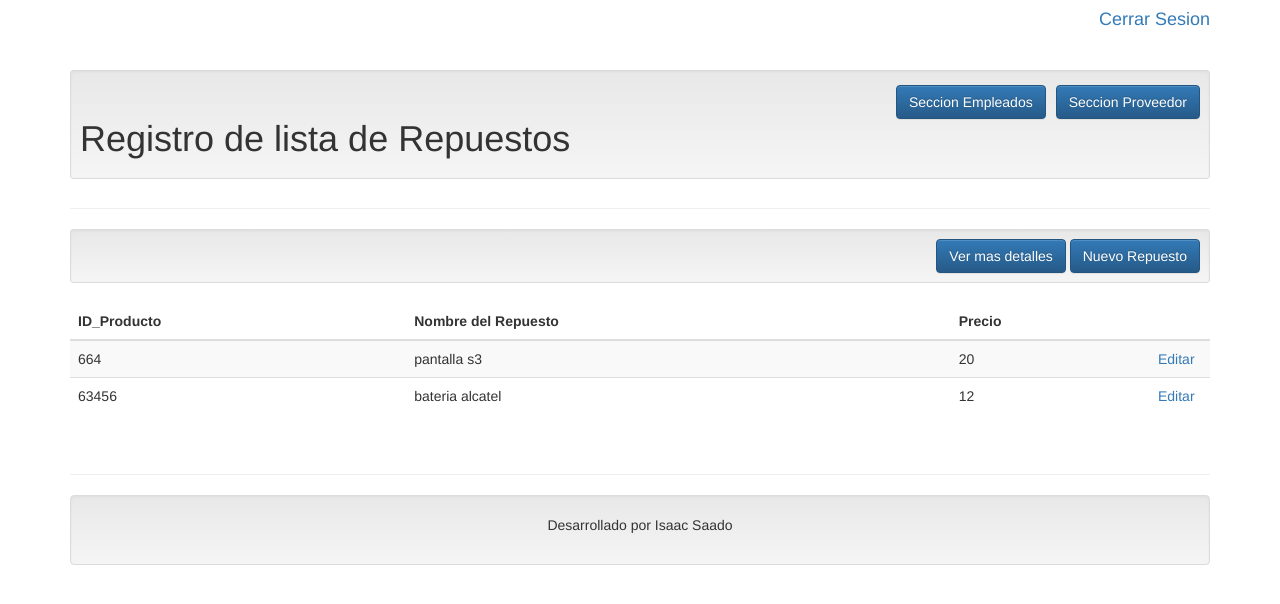
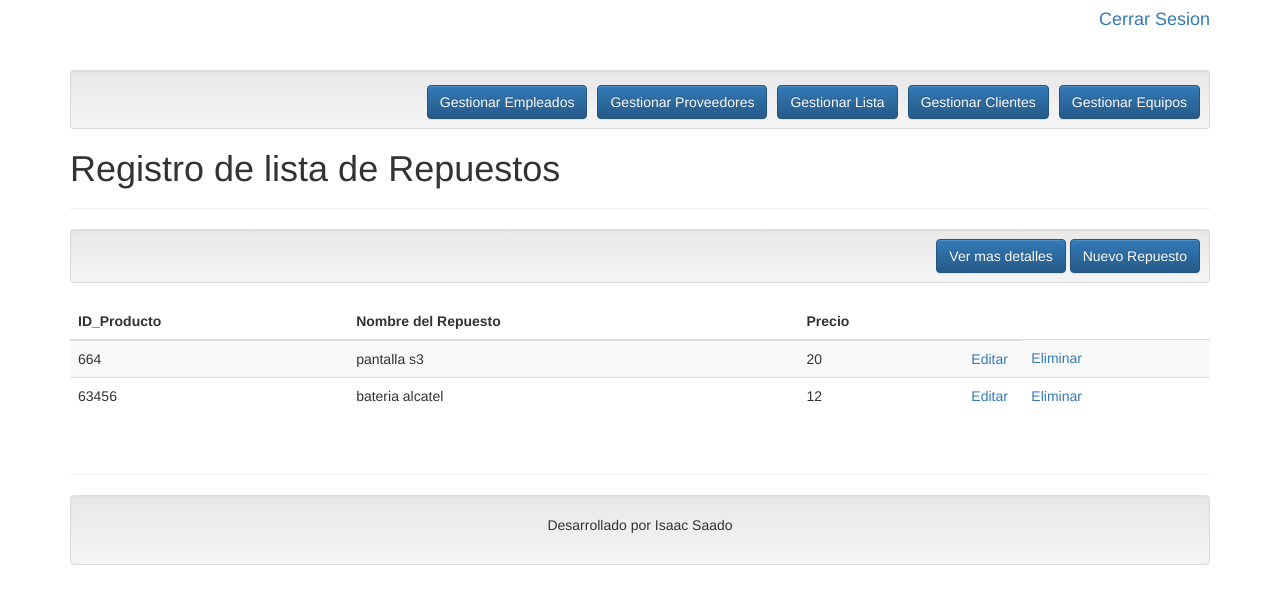
Before and after one commit to wolfis21/s_system, a PHP site: page /index.php?c=lista in a window 1280 px wide. Shown: the top 604 px of the page. Run offline with PHP 8.4, Linux system fonts and the light colour scheme; data comes from the database, SQL or seed files in the repository; data that the repository does not hold is empty; some libraries are stand-ins or nearby versions.

Commit message:
correcion

```diff
--- a/view/lista/lista.php
+++ b/view/lista/lista.php
@@ -2,10 +2,13 @@
 
 <h1 class="page-header">
     <div class="well well-sm text-right">
-    <a class="btn btn-primary" href="?c=Empleado&a=Index">Seccion Empleados</a>
-    <a class="btn btn-primary" href="?c=Proveedor&a=Index">Seccion Proveedor</a>
+        <a class="btn btn-primary" href="?c=Empleado&a=Index">Gestionar Empleados</a>
+        <a class="btn btn-primary" href="?c=Proveedor&a=Index">Gestionar Proveedores</a>
+        <a class="btn btn-primary" href="?c=Lista&a=Index">Gestionar Lista</a>
+        <a class="btn btn-primary" href="?c=Cliente&a=Index">Gestionar Clientes</a>
+        <a class="btn btn-primary" href="?c=Equipo&a=Index">Gestionar Equipos</a>
+    </div>
     <p align="left"> Registro de lista de Repuestos </p>
-</div>
 </h1>
 <div class="well well-sm text-right">
     <a class="btn btn-primary" href="?c=Lista&a=Mostrar">Ver mas detalles</a>
@@ -23,7 +26,7 @@
         </tr>
     </thead>
     <tbody>
-        <?php foreach($this->model->Listar() as $r): ?>
+        <?php foreach ($this->model->Listar() as $r) : ?>
             <tr>
                 <td><?php echo $r->idProducto; ?></td>
                 <td><?php echo $r->nombre_pieza; ?></td>
@@ -31,12 +34,12 @@
                 <td>
                     <a href="?c=Lista&a=Crud&idProducto=<?php echo $r->idProducto; ?>">Editar</a>
                 </td>
-                <!-- <td>
-                    arreglar el eliminar
-                    <a onclick="javascript:return confirm('¿Seguro de eliminar este registro?');" href="?c=Lista&a=Eliminar&idProducto=<?php echo $r->$idProducto; ?>">Eliminar</a>
-                </td> -->
+                 <td>
+                    <!-- arreglar el eliminar  -->
+                    <a onclick="javascript:return confirm('¿Seguro de eliminar este registro?');" href="?c=Lista&a=Eliminar&idProducto=<?php echo $r->idProducto; ?>">Eliminar</a>
+                </td>
             </tr>
-            <?php endforeach; ?>
-        </tbody>
-    </table>
-    <br>
+        <?php endforeach; ?>
+    </tbody>
+</table>
+<br>
```
Also changed, not shown: view/empleado/empleado.php (+5 -3 lines), view/proveedor/proveedor.php (+15 -13 lines).
